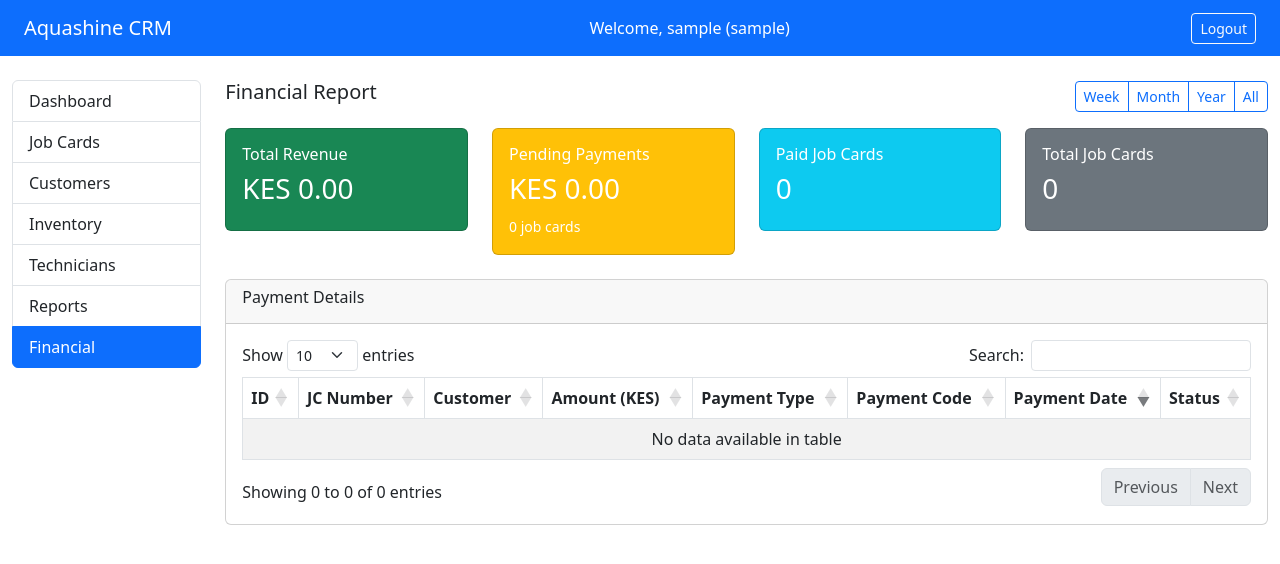
After one commit to lemayian23/CRM-ERP-system, a Flask app: page /reports/financial in a window 1280 px wide. The commit adds this page. Shown: the top 564 px of the page. Run offline with Flask 3, Linux system fonts and the light colour scheme; the visitor is signed in with stand-in values (Sample User, id 1); data that the repository does not hold is empty; some libraries are stand-ins or nearby versions.

Commit message:
edit + delete btn for items + product, reports

```diff
--- a/app.py
+++ b/app.py
@@ -8,6 +8,7 @@ load_dotenv()
 
 app = Flask(__name__)
 app.secret_key = os.getenv('SECRET_KEY')
+
 
 def get_dashboard_metrics():
     conn = get_db()
@@ -394,7 +395,7 @@ def edit_customer():
     cursor.execute("""
         UPDATE tbl_customer
         SET customer_name = %s, customer_type = %s, email = %s, phone = %s
-        WHERE id = %s
+        WHERE customer_id = %s
     """, (request.form['customer_name'], request.form['customer_type'],
           request.form['email'], request.form['phone'], request.form['customer_id']))
     conn.commit()
@@ -472,6 +473,72 @@ def add_product():
 
     return redirect(url_for('inventory'))
 
+@app.route('/inventory/item/edit', methods=['POST'])
+def edit_item():
+    if 'user_id' not in session:
+        return redirect(url_for('login'))
+
+    conn = get_db()
+    cursor = conn.cursor()
+    cursor.execute("""
+        UPDATE tbl_item
+        SET item_name = %s, quantity = %s, purchase_price = %s
+        WHERE item_id = %s
+    """, (request.form['item_name'], request.form['quantity'],
+          request.form['purchase_price'], request.form['item_id']))
+    conn.commit()
+    cursor.close()
+    conn.close()
+
+    return redirect(url_for('inventory'))
+
+@app.route('/inventory/product/edit', methods=['POST'])
+def edit_product():
+    if 'user_id' not in session:
+        return redirect(url_for('login'))
+
+    conn = get_db()
+    cursor = conn.cursor()
+    cursor.execute("""
+        UPDATE tbl_product
+        SET product_name = %s, quantity = %s, purchase_price = %s
+        WHERE product_id = %s
+    """, (request.form['product_name'], request.form['quantity'],
+          request.form['purchase_price'], request.form['product_id']))
+    conn.commit()
+    cursor.close()
+    conn.close()
+
+    return redirect(url_for('inventory'))
+
+@app.route('/inventory/item/delete/<int:item_id>')
+def delete_item(item_id):
+    if 'user_id' not in session:
+        return redirect(url_for('login'))
+
+    conn = get_db()
+    cursor = conn.cursor()
+    cursor.execute("DELETE FROM tbl_item WHERE item_id = %s", (item_id,))
+    conn.commit()
+    cursor.close()
+    conn.close()
+
+    return redirect(url_for('inventory'))
+
+@app.route('/inventory/product/delete/<int:product_id>')
+def delete_product(product_id):
+    if 'user_id' not in session:
+        return redirect(url_for('login'))
+
+    conn = get_db()
+    cursor = conn.cursor()
+    cursor.execute("DELETE FROM tbl_product WHERE product_id = %s", (product_id,))
+    conn.commit()
+    cursor.close()
+    conn.close()
+
+    return redirect(url_for('inventory'))
+
 
 @app.route('/technicians')
 def technicians():
@@ -541,6 +608,66 @@ def delete_technician(tech_id):
 
     return redirect(url_for('technicians'))
 
+
+# ============ REPORTS MODULE ============
+
+@app.route('/reports')
+def reports():
+    if 'user_id' not in session:
+        return redirect(url_for('login'))
+
+    return render_template('reports.html',
+                         username=session['username'],
+                         role=session['user'])
+
+@app.route('/reports/financial')
+def financial_report():
+    if 'user_id' not in session:
+        return redirect(url_for('login'))
+
+    period = request.args.get('period', 'all')
+    conn = get_db()
+    cursor = conn.cursor(dictionary=True)
+
+    # Date filter logic
+    date_filter = ""
+    if period == 'week':
+        date_filter = "AND created_at >= DATE_SUB(NOW(), INTERVAL 7 DAY)"
+    elif period == 'month':
+        date_filter = "AND created_at >= DATE_SUB(NOW(), INTERVAL 30 DAY)"
+    elif period == 'year':
+        date_filter = "AND created_at >= DATE_SUB(NOW(), INTERVAL 365 DAY)"
+
+    # Get all payments with date filter
+    cursor.execute(f"""
+        SELECT * FROM tbl_service_jc
+        WHERE 1=1 {date_filter}
+        ORDER BY created_at DESC
+    """)
+    payments = cursor.fetchall()
+
+    # Calculate summary
+    cursor.execute(f"""
+        SELECT
+            COALESCE(SUM(CASE WHEN paid = 'Paid' THEN total_paid_amount ELSE amount END), 0) as total_revenue,
+            COALESCE(SUM(CASE WHEN paid != 'Paid' AND jc_closed = 'Closed' THEN amount ELSE 0 END), 0) as pending_amount,
+            COUNT(CASE WHEN paid = 'Paid' THEN 1 END) as paid_count,
+            COUNT(*) as total_jobs,
+            COUNT(CASE WHEN paid != 'Paid' AND jc_closed = 'Closed' THEN 1 END) as pending_count
+        FROM tbl_service_jc
+        WHERE 1=1 {date_filter}
+    """)
+    summary = cursor.fetchone()
+
+    cursor.close()
+    conn.close()
+
+    return render_template('financial_report.html',
+                         username=session['username'],
+                         role=session['user'],
+                         payments=payments,
+                         summary=summary)
+
 @app.route('/logout')
 def logout():
     session.clear()
--- /dev/null
+++ b/templates/financial_report.html
@@ -0,0 +1,136 @@
+<!DOCTYPE html>
+<html lang="en">
+<head>
+    <meta charset="UTF-8">
+    <title>Aquashine - Financial Report</title>
+    <link href="https://cdn.jsdelivr.net/npm/bootstrap@5.3.0/dist/css/bootstrap.min.css" rel="stylesheet">
+    <link href="https://cdn.datatables.net/1.13.4/css/dataTables.bootstrap5.min.css" rel="stylesheet">
+</head>
+<body>
+    <nav class="navbar navbar-dark bg-primary px-4">
+        <span class="navbar-brand">Aquashine CRM</span>
+        <span class="text-white">Welcome, {{ username }} ({{ role }})</span>
+        <a href="/logout" class="btn btn-outline-light btn-sm">Logout</a>
+    </nav>
+
+    <div class="container-fluid mt-4">
+        <div class="row">
+            <div class="col-md-2">
+                <div class="list-group">
+                    <a href="/dashboard" class="list-group-item list-group-item-action">Dashboard</a>
+                    <a href="/job-cards" class="list-group-item list-group-item-action">Job Cards</a>
+                    <a href="/customers" class="list-group-item list-group-item-action">Customers</a>
+                    <a href="/inventory" class="list-group-item list-group-item-action">Inventory</a>
+                    <a href="/technicians" class="list-group-item list-group-item-action">Technicians</a>
+                    <a href="/reports" class="list-group-item list-group-item-action">Reports</a>
+                    <a href="/reports/financial" class="list-group-item list-group-item-action active">Financial</a>
+                </div>
+            </div>
+
+            <div class="col-md-10">
+                <div class="d-flex justify-content-between align-items-center mb-3">
+                    <h5>Financial Report</h5>
+                    <div class="btn-group">
+                        <a href="/reports/financial?period=week" class="btn btn-sm btn-outline-primary">Week</a>
+                        <a href="/reports/financial?period=month" class="btn btn-sm btn-outline-primary">Month</a>
+                        <a href="/reports/financial?period=year" class="btn btn-sm btn-outline-primary">Year</a>
+                        <a href="/reports/financial?period=all" class="btn btn-sm btn-outline-primary">All</a>
+                    </div>
+                </div>
+
+                <!-- Summary Cards -->
+                <div class="row mb-4">
+                    <div class="col-md-3">
+                        <div class="card bg-success text-white">
+                            <div class="card-body">
+                                <h6>Total Revenue</h6>
+                                <h3>KES {{ "{:,.2f}".format(summary.total_revenue) }}</h3>
+                            </div>
+                        </div>
+                    </div>
+                    <div class="col-md-3">
+                        <div class="card bg-warning text-white">
+                            <div class="card-body">
+                                <h6>Pending Payments</h6>
+                                <h3>KES {{ "{:,.2f}".format(summary.pending_amount) }}</h3>
+                                <small>{{ summary.pending_count }} job cards</small>
+                            </div>
+                        </div>
+                    </div>
+                    <div class="col-md-3">
+                        <div class="card bg-info text-white">
+                            <div class="card-body">
+                                <h6>Paid Job Cards</h6>
+                                <h3>{{ summary.paid_count }}</h3>
+                            </div>
+                        </div>
+                    </div>
+                    <div class="col-md-3">
+                        <div class="card bg-secondary text-white">
+                            <div class="card-body">
+                                <h6>Total Job Cards</h6>
+                                <h3>{{ summary.total_jobs }}</h3>
+                            </div>
+                        </div>
+                    </div>
+                </div>
+
+                <!-- Payment Details Table -->
+                <div class="card">
+                    <div class="card-header">
+                        <h6>Payment Details</h6>
+                    </div>
+                    <div class="card-body">
+                        <table class="table table-bordered table-striped" id="paymentsTable">
+                            <thead>
+                                <tr>
+                                    <th>ID</th>
+                                    <th>JC Number</th>
+                                    <th>Customer</th>
+                                    <th>Amount (KES)</th>
+                                    <th>Payment Type</th>
+                                    <th>Payment Code</th>
+                                    <th>Payment Date</th>
+                                    <th>Status</th>
+                                </tr>
+                            </thead>
+                            <tbody>
+                                {% for payment in payments %}
+                                <tr>
+                                    <td>{{ payment.id }}</td>
+                                    <td>{{ payment.jc_number or 'N/A' }}</td>
+                                    <td>{{ payment.customer_name }}</td>
+                                    <td>{{ "{:,.2f}".format(payment.total_paid_amount or payment.amount or 0) }}</td>
+                                    <td>{{ payment.payment_type or '-' }}</td>
+                                    <td>{{ payment.payment_code or '-' }}</td>
+                                    <td>{{ payment.payment_date or payment.created_at.strftime('%Y-%m-%d') if payment.created_at else '-' }}</td>
+                                    <td>
+                                        {% if payment.paid == 'Paid' %}
+                                            <span class="badge bg-success">Paid</span>
+                                        {% else %}
+                                            <span class="badge bg-danger">Pending</span>
+                                        {% endif %}
+                                    </td>
+                                </tr>
+                                {% endfor %}
+                            </tbody>
+                        </table>
+                    </div>
+                </div>
+            </div>
+        </div>
+    </div>
+
+    <script src="https://code.jquery.com/jquery-3.6.0.min.js"></script>
+    <script src="https://cdn.jsdelivr.net/npm/bootstrap@5.3.0/dist/js/bootstrap.bundle.min.js"></script>
+    <script src="https://cdn.datatables.net/1.13.4/js/jquery.dataTables.min.js"></script>
+    <script src="https://cdn.datatables.net/1.13.4/js/dataTables.bootstrap5.min.js"></script>
+    <script>
+        $(document).ready(function() {
+            $('#paymentsTable').DataTable({
+                order: [[6, 'desc']]
+            });
+        });
+    </script>
+</body>
+</html>
```
Also changed, not shown: templates/inventory.html (+100 -0 lines), templates/reports.html (added, +91 -0 lines).
